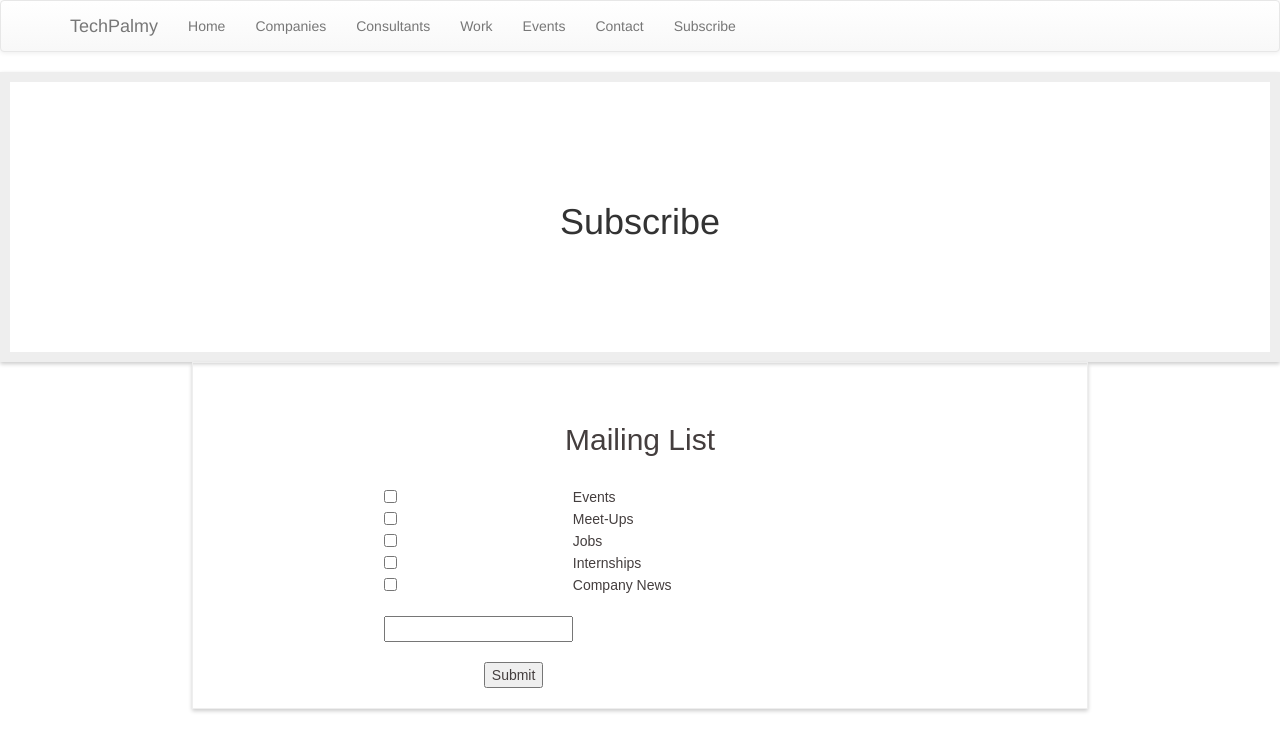
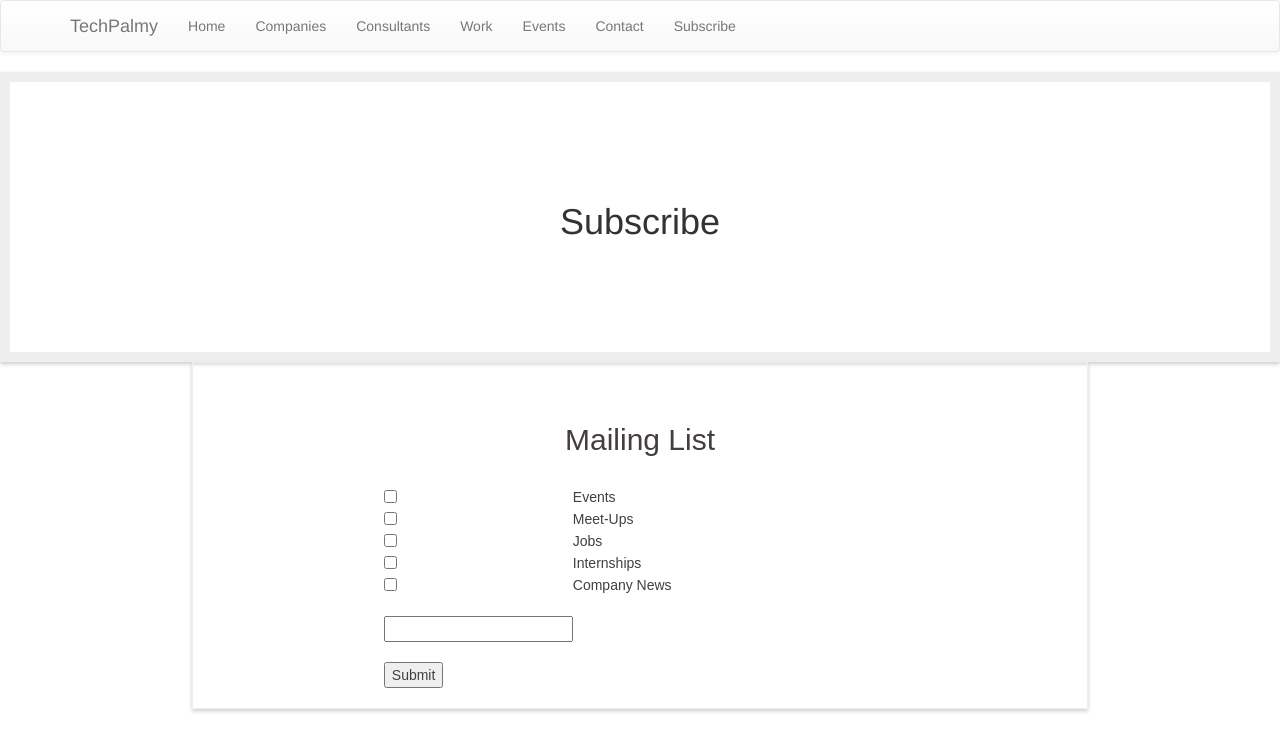
Before and after one commit to saiancha1/cautious-waddle, a React (Create React App) app in the folder ClientApp/: page /subscribe in a window 1280 px wide. Shown: the top 750 px of the page. Built offline with nearby package versions, Linux system fonts and the light colour scheme.

Commit message:
working on styling sub

```diff
--- a/ClientApp/src/components/Subscribe/Subscribe.js
+++ b/ClientApp/src/components/Subscribe/Subscribe.js
@@ -3,6 +3,10 @@ import "./Subscribe.css";
 import Header from "../Header/Header.js"
 
 const Subscribe = (props) => {
+  const inputstyle = {
+    margin: 'auto',
+
+  };
 
   return <div> <Header title="Subscribe"/>
     <div className="subb">
@@ -18,9 +22,9 @@ const Subscribe = (props) => {
     <tr><input type="checkbox" name="check4"></input> <td>Internships</td></tr>
     <tr><input type="checkbox" name="check5"></input> <td>Company News</td></tr>
     <br></br>
-    <tr ><input type="email" name="emailfield" Style="width=100px"/></tr>
+    <tr ><input type="email" name="emailfield" Style="width=1000px"/></tr>
     <br></br>
-    <tr><input type="submit" name="subsubmit" Style="margin-left:100px"/></tr>
+    <tr><input type="submit" name="subsubmit" style={inputstyle}/></tr>
     </table>
     </form>
     </div>
```
